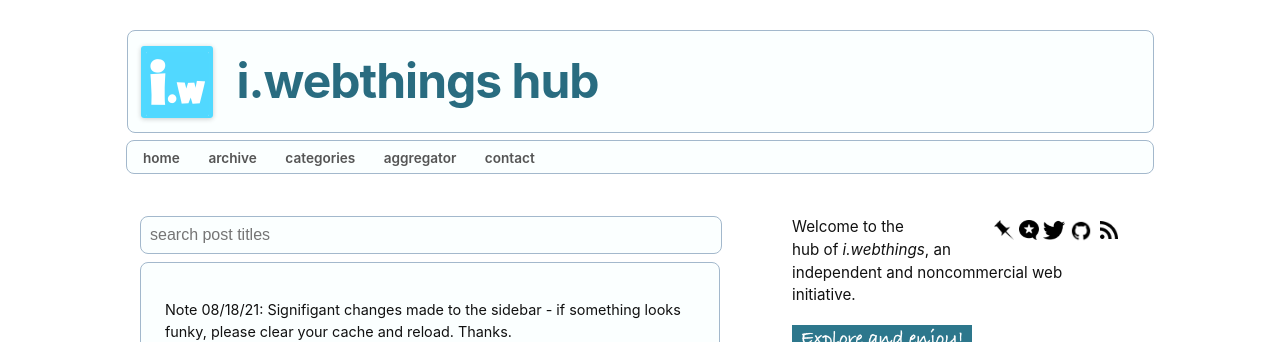
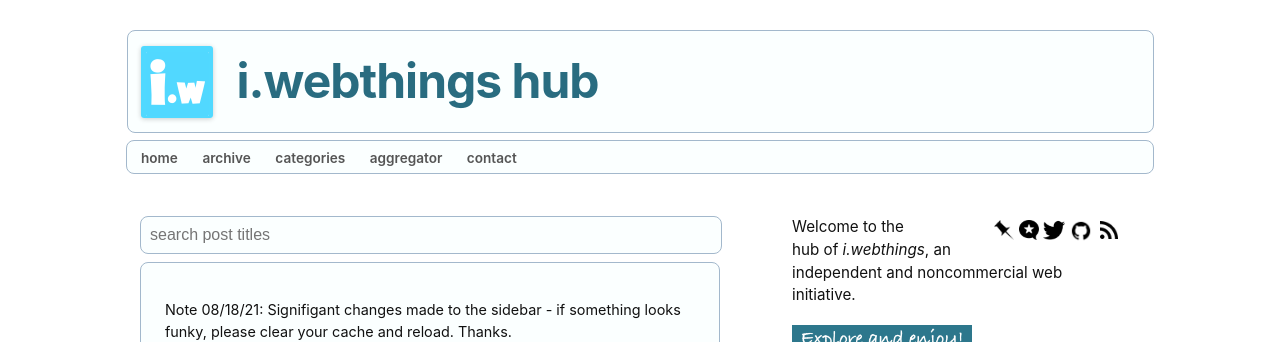
Before and after one commit to joejenett/i.webthings, a Jekyll site: the page built from index.md, in a window 1280 px wide. Shown: the top 342 px of the page. Built offline with Jekyll 4.4.1, drawn with Linux system fonts in a browser that asks for light colours; comment, search, counter and statistics services are not loaded.

Commit message:
Update style.css

```diff
--- a/css/style.css
+++ b/css/style.css
@@ -105,7 +105,7 @@ line-height: 1.3;
 margin-below:48px;
 }
 #menu a {
-margin: 0 12px;
+margin: 0 10px;
 font-weight:600;
 font-size: .85em;
 color: #555;
```
